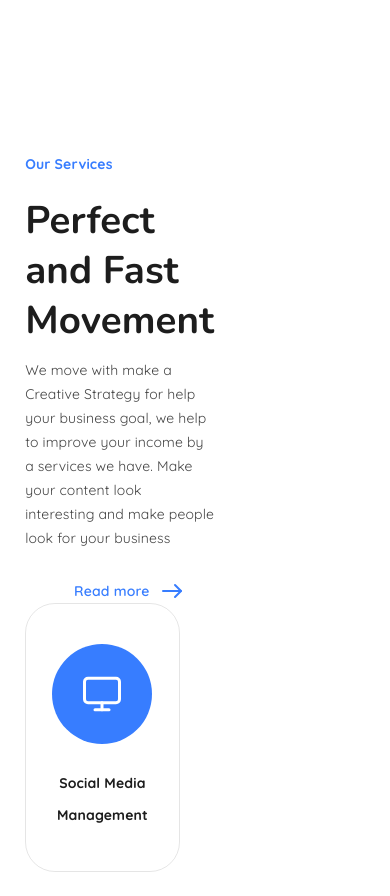
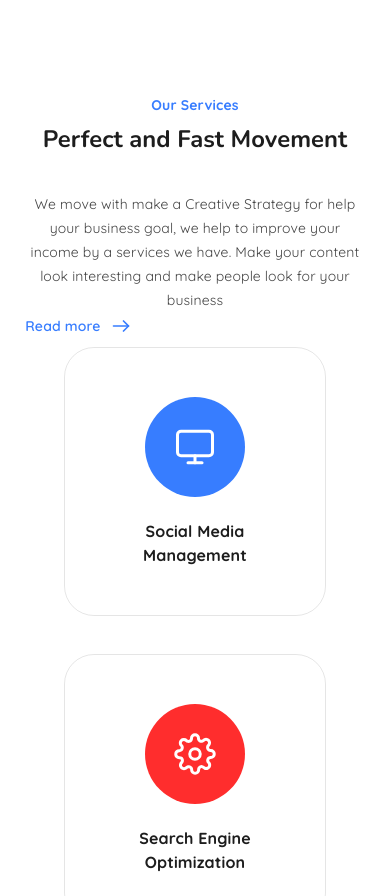
Before and after one commit to panakir/creative-agency, a website built with webpack: page index.html in a window 390 px wide. Shown: the part 1494-2390 px from the top of the page. Built offline with nearby package versions, Linux system fonts and the light colour scheme.

Commit message:
feat: add services section responsive design (Sat, Jun 08, 2024 18:12)

```diff
--- a/src/assets/styles/components/_services.scss
+++ b/src/assets/styles/components/_services.scss
@@ -1,53 +1,127 @@
 .services {
   margin-top: 15.5rem;
+
+  @include media-desktop {
+    margin-top: 14.4rem;
+  }
+
+  @include media-mobile {
+    margin-top: 13.7rem;
+  }
+
   &__wrapper {
-    @include layout(45.5%);
+    @include layout(45%);
+
+    @include media-desktop {
+      flex-wrap: wrap;
+    }
+
+    @include media-mobile {
+      flex-wrap: wrap;
+    }
   }
 
   &__content {
     margin-top: 6.7rem;
+    flex-shrink: 1;
+
+    @include media-desktop {
+      flex: 1 0 100%;
+      text-align: center;
+      margin-top: 0;
+    }
   }
 
   &__title {
+    max-width: 520px;
+    width: 100%;
     margin-top: 3.2rem;
     margin-bottom: 1.7rem;
-    @include font(5.5rem, 700, 0.003, 130%);
+    line-height: 130%;
+
+    @include media-desktop {
+      max-width: 100%;
+    }
+
+    @include media-tablet {
+      margin-top: 1.4rem;
+      margin-bottom: 5.4rem;
+    }
   }
 
   &__text {
     max-width: 51rem;
+
+    @include media-desktop {
+      max-width: 100%;
+    }
   }
 
   &__link {
     display: flex;
+    justify-content: flex-end;
+    align-items: center;
     margin-left: auto;
-    justify-content: flex-end;
+    margin-top: 4.2rem;
+    color: $color-primary;
     @include font(2rem, 600);
-    color: $color-primary;
 
-    align-items: center;
-    padding-right: 4.3rem;
-    margin-top: 4.2rem;
+    @include media-desktop {
+      margin-top: 0.3rem;
+      justify-content: flex-start;
+    }
 
     span {
       display: inline-block;
       width: 24px;
       height: 24px;
       margin-left: 1.5rem;
-      background-image: url("./assets/images/services/arrow-right.svg");
+      background: url("./assets/images/services/arrow-right.svg") center /
+        contain no-repeat;
+
+      @include media-desktop {
+        width: 20px;
+      }
     }
   }
 
   &__cards {
-    @include layout(262px);
-    gap: 4rem;
+    display: grid;
+    grid-template-columns: repeat(2, min(262px, 50%));
+    justify-content: space-between;
+    align-content: space-between;
+    row-gap: 38px;
+
+    @include media-desktop {
+      justify-content: space-around;
+      flex: 1 0 100%;
+    }
+
+    @include media-tablet {
+      margin-top: 3.5rem;
+      grid-template-columns: repeat(2, minmax(15vw, 262px));
+    }
+
+    @include media-mobile {
+      grid-template-columns: 262px;
+      margin-top: 1.3rem;
+    }
 
     .card {
       @extend %transition;
-      height: 269px;
+
+      &__image {
+        @include media-tablet {
+          margin-bottom: 0;
+        }
+      }
 
       &__title {
         line-height: 32px;
+
+        @include media-mobile {
+          @include font(16px, 700, 0.01, 24px);
+        }
       }
 
       &:hover {
```
